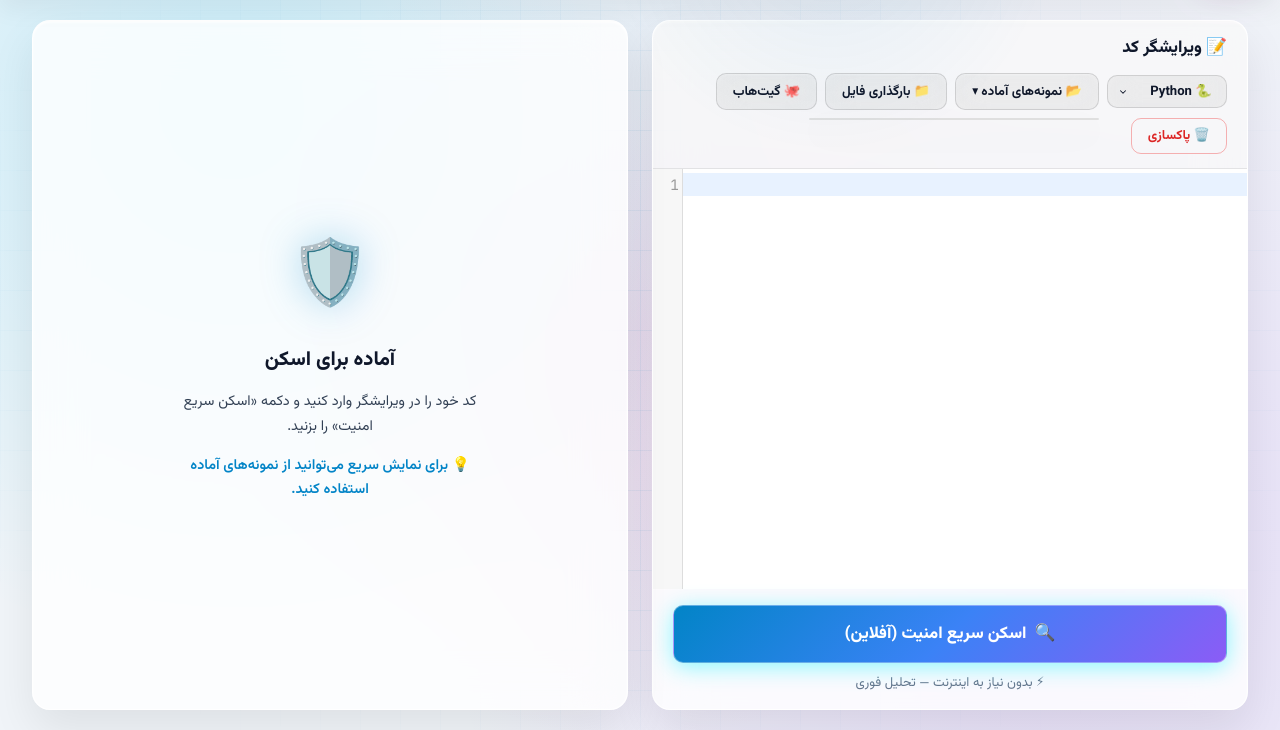
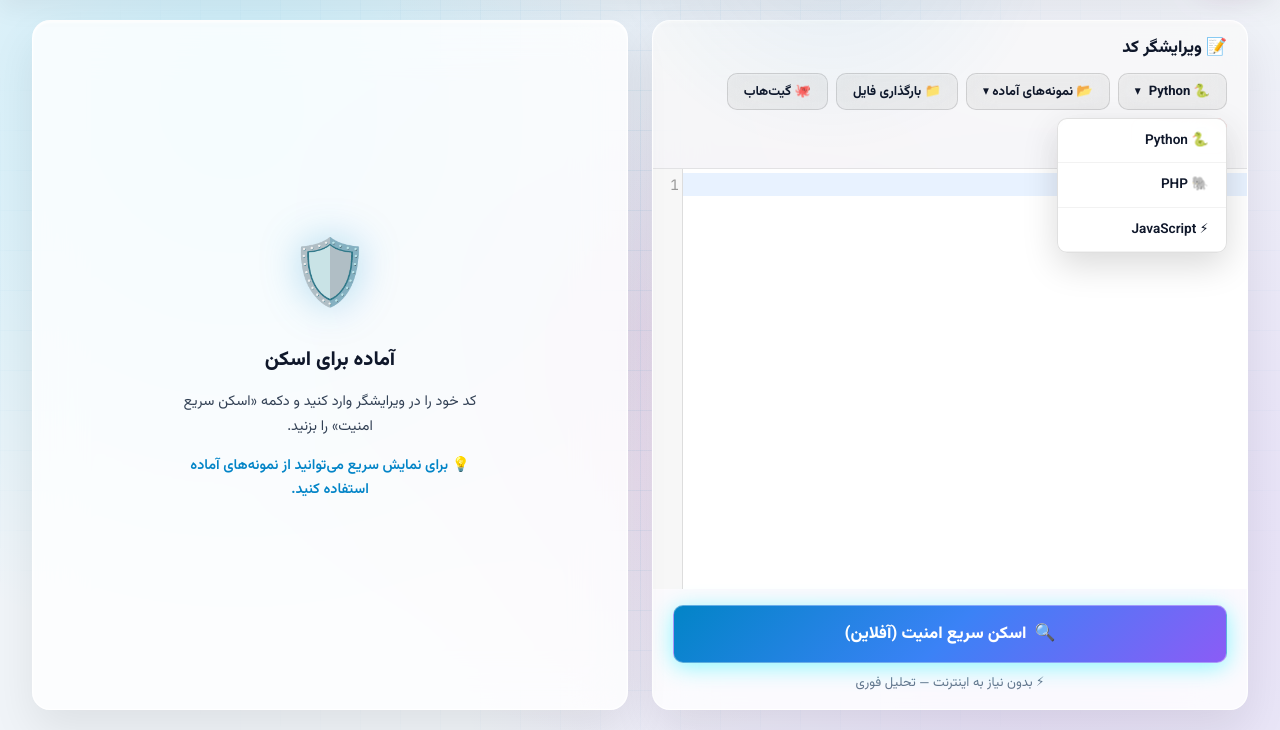
Before and after one commit to Abolfazlshahedi2007/codeshield-ai, a Flask app: template templates/dashboard.html in a window 1280 px wide, after a click that opens the changed part. Shown: the part 70-800 px from the top of the page. Run offline with Flask 3, Linux system fonts and the light colour scheme; the template is opened without the code that fills it, so the values that code supplies are empty; some libraries are stand-ins or nearby versions.

Commit message:
fix(ui): convert language select to custom glass dropdown matching demo samples

```diff
--- a/static/css/style.css
+++ b/static/css/style.css
@@ -809,6 +809,10 @@ body.light-mode .editor-wrapper .CodeMirror {
 
 /* ── Demo Sample Dropdown Menu ── */
 .dropdown { position: relative; }
+.dropdown-menu-lang {
+  min-width: 170px !important;
+  max-width: 220px !important;
+}
 .dropdown-menu {
   background: rgba(15, 23, 42, 0.95);
   backdrop-filter: blur(25px);
--- a/templates/dashboard.html
+++ b/templates/dashboard.html
@@ -67,14 +67,31 @@
         <!-- Hidden file input for uploading from computer -->
         <input type="file" id="fileUploadInput" accept=".py,.php,.js,.txt,.html,.sql" style="display:none;" onchange="handleFileUpload(event)">
 
-        <!-- Language selector -->
-        <select id="languageSelect" class="select-control" onchange="changeLanguage(this.value)">
+        <!-- Language selector (hidden select for compatibility + custom glass dropdown) -->
+        <select id="languageSelect" style="display:none;" onchange="changeLanguage(this.value)">
           <option value="python">🐍 Python</option>
           <option value="php">🐘 PHP</option>
           <option value="javascript">⚡ JavaScript</option>
         </select>
+        <div class="dropdown" id="languageDropdownWrapper">
+          <button class="btn btn-sm btn-secondary dropdown-toggle" id="languageDropdownBtn" onclick="toggleLanguageDropdown()" type="button">
+            <span id="currentLanguageLabel">🐍 Python</span> ▾
+          </button>
+          <div class="dropdown-menu dropdown-menu-lang" id="languageDropdown">
+            <button class="dropdown-item" onclick="selectLanguage('python')" type="button">
+              🐍 Python
+            </button>
+            <button class="dropdown-item" onclick="selectLanguage('php')" type="button">
+              🐘 PHP
+            </button>
+            <button class="dropdown-item" onclick="selectLanguage('javascript')" type="button">
+              ⚡ JavaScript
+            </button>
+          </div>
+        </div>
+
         <!-- Demo samples dropdown -->
-        <div class="dropdown">
+        <div class="dropdown" id="samplesDropdownWrapper">
           <button class="btn btn-sm btn-secondary dropdown-toggle" onclick="toggleDropdown()" type="button">
             📂 نمونه‌های آماده ▾
           </button>
@@ -307,6 +324,34 @@ let geminiApiKey = localStorage.getItem('gemini_api_key') || '';
 function changeLanguage(lang) {
   const modeMap = { python: 'python', php: 'application/x-httpd-php', javascript: 'javascript' };
   editor.setOption('mode', modeMap[lang] || 'python');
+
+  const selectEl = document.getElementById('languageSelect');
+  if (selectEl && selectEl.value !== lang) {
+    selectEl.value = lang;
+  }
+
+  const labelMap = { python: '🐍 Python', php: '🐘 PHP', javascript: '⚡ JavaScript' };
+  const labelEl = document.getElementById('currentLanguageLabel');
+  if (labelEl && labelMap[lang]) {
+    labelEl.textContent = labelMap[lang];
+  }
+}
+
+function selectLanguage(lang) {
+  changeLanguage(lang);
+  closeLanguageDropdown();
+}
+
+function toggleLanguageDropdown() {
+  const dd = document.getElementById('languageDropdown');
+  const samplesDd = document.getElementById('samplesDropdown');
+  if (samplesDd) samplesDd.classList.remove('show');
+  if (dd) dd.classList.toggle('show');
+}
+
+function closeLanguageDropdown() {
+  const dd = document.getElementById('languageDropdown');
+  if (dd) dd.classList.remove('show');
 }
 
 // ──────────────────────────────────────────────
@@ -344,14 +389,17 @@ function loadSample(key) {
 
 function toggleDropdown() {
   const dd = document.getElementById('samplesDropdown');
-  dd.classList.toggle('show');
+  const langDd = document.getElementById('languageDropdown');
+  if (langDd) langDd.classList.remove('show');
+  if (dd) dd.classList.toggle('show');
 }
 function closeDropdown() {
   const dd = document.getElementById('samplesDropdown');
   if (dd) dd.classList.remove('show');
 }
 document.addEventListener('click', e => {
-  if (!e.target.closest('.dropdown')) closeDropdown();
+  if (!e.target.closest('#samplesDropdownWrapper')) closeDropdown();
+  if (!e.target.closest('#languageDropdownWrapper')) closeLanguageDropdown();
 });
 
 // ──────────────────────────────────────────────
```
